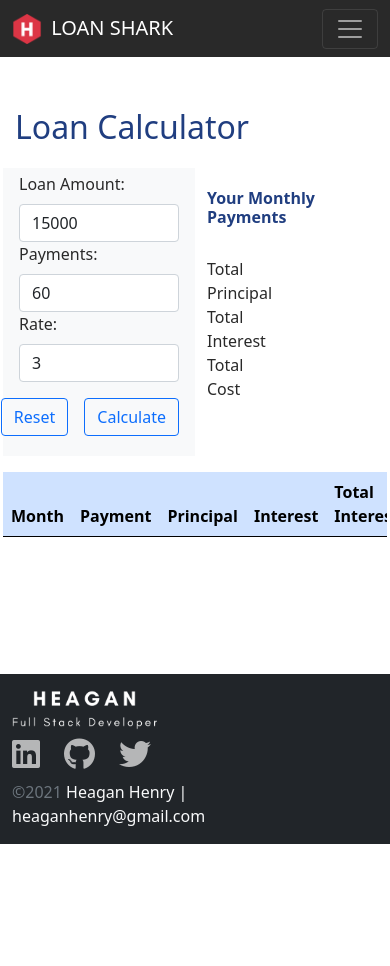
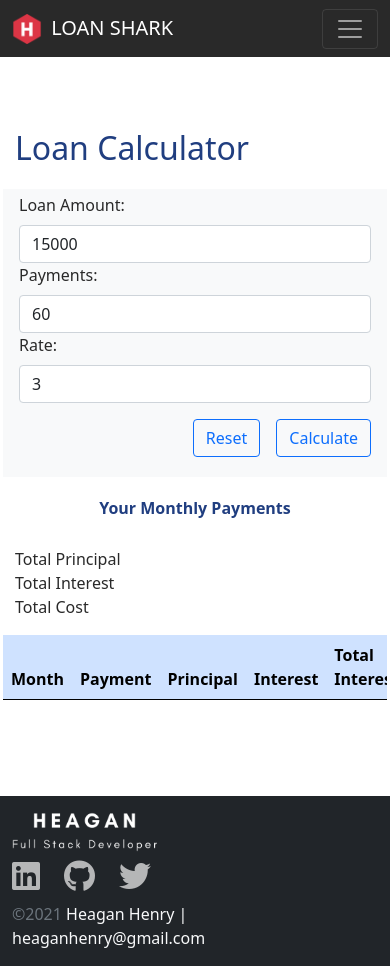
Before and after one commit to heaganhenry/LoanShark, a plain HTML site: page app.html in a window 390 px wide. Before the commit the page ends 844 px from the top, so only its background shows below. Drawn offline with nearby package versions, Linux system fonts and the light colour scheme.

Commit message:
Update responsive layout

```diff
--- a/app.html
+++ b/app.html
@@ -69,9 +69,11 @@
 		<!-- Main Section -->
 		<main class="flex-shrink-0">
 			<div class="container mt-5">
-				<div class="row">
-					<h1>Loan Calculator</h1>
-					<div class="col-6">
+				<div class="row row-cols-1 row-cols-lg-2">
+					<div class="col-lg-12">
+						<h1>Loan Calculator</h1>
+					</div>
+					<div class="col-12 col-lg-6">
 						<form class="row bg-light p-1">
 							<div class="col-12">
 								<label class="form-label" for="text" aria-label="Loan Amount">Loan Amount:</label>
@@ -103,7 +105,7 @@
 							</div>
 						</form>
 					</div>
-					<div class="col-6">
+					<div class="col-12 col-lg-6">
 						<div class="row">
 							<div class="col-12 d-flex justify-content-center">
 								<span class="h4">Your Monthly Payments</span>
```
